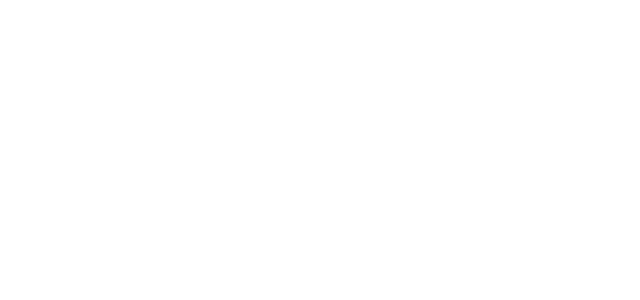
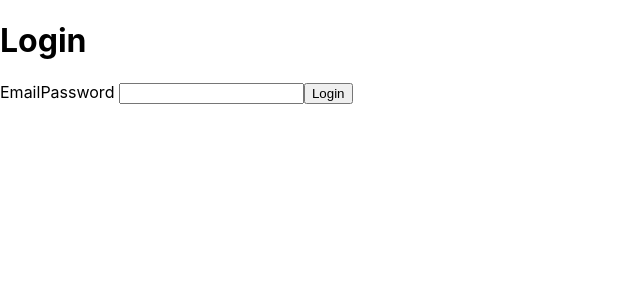
Before and after one commit to migzhasbite/fullstack-demo, a React (Create React App) app in the folder client/: page /login in a window 1280 px wide. Shown: the top 300 px of the page, without its empty margins (0-640 px from the left). Built offline with nearby package versions, Linux system fonts and the light colour scheme.

Commit message:
fix: add page components to client

```diff
--- a/client/src/App.js
+++ b/client/src/App.js
@@ -1,12 +1,13 @@
 import { BrowserRouter as Router, Switch, Route } from 'react-router-dom';
+import ProtectedRoute from './components/ProtectedRoute';
+import Login from './pages/Login';
 import './App.css';
-import ProtectedRoute from './components/ProtectedRoute';
 
 function App() {
   return (
     <Router>
       <Switch>
-        {/* <Route /> */}
+        <Route path={'/login'} component={Login} />
         <ProtectedRoute path={'/'} component={null} />
       </Switch>
     </Router>
--- /dev/null
+++ b/client/src/pages/Login.js
@@ -0,0 +1,14 @@
+const Login = () => {
+  return (
+    <>
+      <h1>Login</h1>
+      <form>
+        <label>Email</label>
+        <label for="pw">Password</label> <input type="password" />
+        <button type="submit">Login</button>
+      </form>
+    </>
+  );
+};
+
+export default Login;
```
